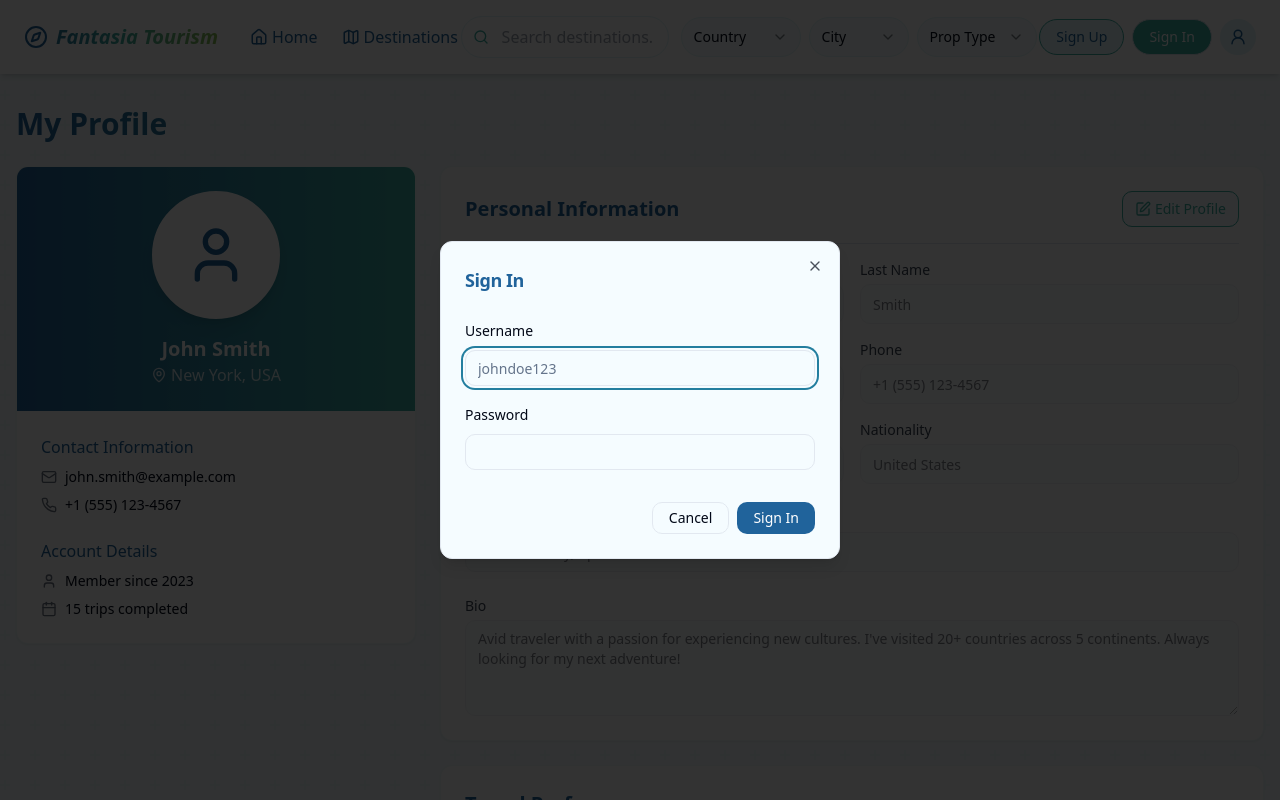
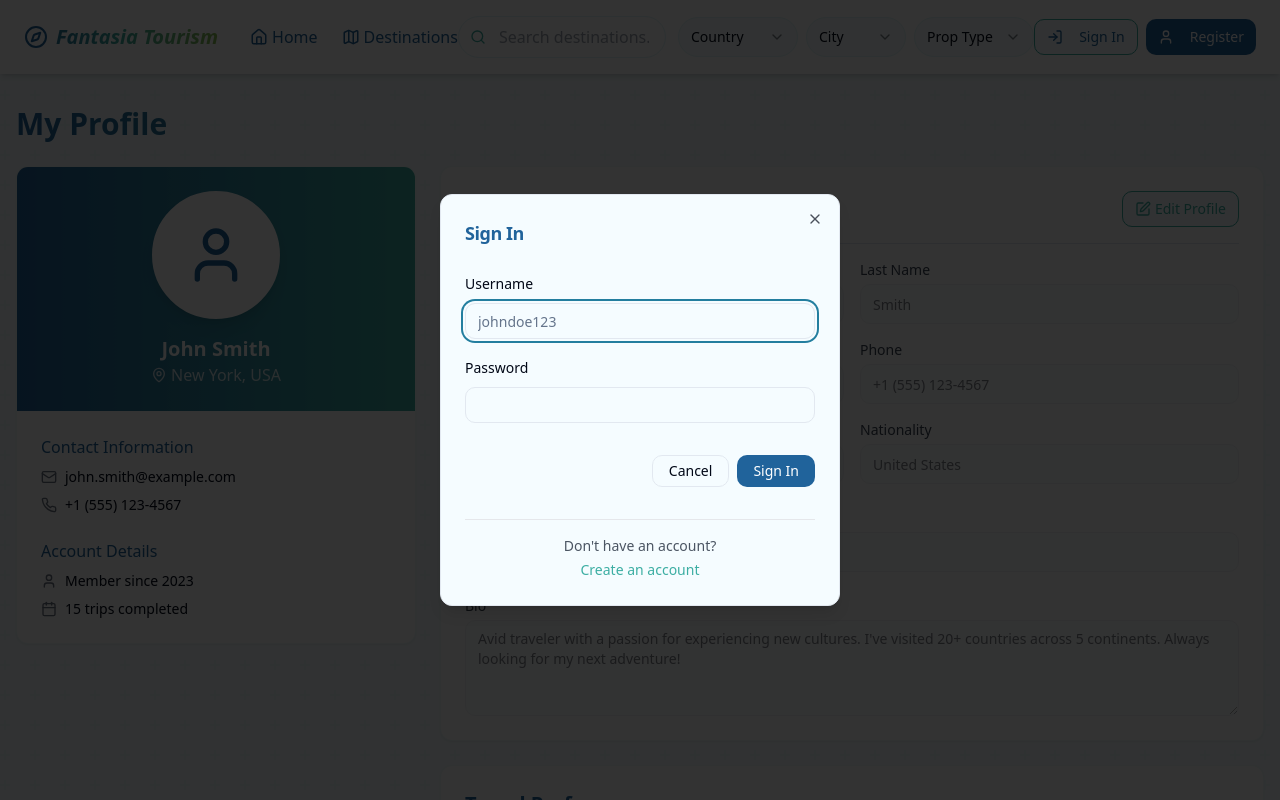
Before and after one commit to alikareemo-de/single-page-photo-dream, a React (Vite) app: page /profile in a window 1280 px wide. Both pictures are taken after a click on the button "Sign In". Shown: the top 800 px of the page. Built offline with nearby package versions, Linux system fonts and the light colour scheme.

Commit message:
feat: Implement auth-aware account icon and modals
Conditionally display the account icon based on user authentication status.  Redirect to sign-in modal when "more details" is clicked without login. Add "Sign Up" button to the sign-in modal and "Sign In" button to the register modal for navigation.

```diff
--- /dev/null
+++ b/src/components/AuthCheck.tsx
@@ -0,0 +1,78 @@
+
+import React, { useState } from 'react';
+import { useUser } from '@/contexts/UserContext';
+import SignInModal from './SignInModal';
+import RegisterModal from './RegisterModal';
+import { toast } from 'sonner';
+
+interface AuthCheckProps {
+  children: React.ReactNode;
+  fallbackMessage?: string;
+  showToast?: boolean;
+}
+
+const AuthCheck: React.FC<AuthCheckProps> = ({
+  children,
+  fallbackMessage = "Please sign in to continue",
+  showToast = true
+}) => {
+  const { user } = useUser();
+  const [isSignInModalOpen, setIsSignInModalOpen] = useState(false);
+  const [isRegisterModalOpen, setIsRegisterModalOpen] = useState(false);
+
+  const openSignInModal = () => {
+    setIsRegisterModalOpen(false);
+    setIsSignInModalOpen(true);
+  };
+
+  const openRegisterModal = () => {
+    setIsSignInModalOpen(false);
+    setIsRegisterModalOpen(true);
+  };
+
+  const handleClick = (e: React.MouseEvent) => {
+    e.preventDefault();
+    e.stopPropagation();
+
+    if (showToast) {
+      toast.info(fallbackMessage);
+    }
+
+    openSignInModal();
+  };
+
+  if (user) {
+    // User is authenticated, render children normally
+    return <>{children}</>;
+  }
+
+  // User is not authenticated, clone children and add click handler
+  const childrenWithAuth = React.Children.map(children, child => {
+    if (React.isValidElement(child)) {
+      return React.cloneElement(child, {
+        onClick: handleClick,
+      });
+    }
+    return child;
+  });
+
+  return (
+    <>
+      {childrenWithAuth}
+
+      {/* Modals with cross-referencing */}
+      <SignInModal
+        isOpen={isSignInModalOpen}
+        onClose={() => setIsSignInModalOpen(false)}
+        openRegisterModal={openRegisterModal}
+      />
+      <RegisterModal
+        isOpen={isRegisterModalOpen}
+        onClose={() => setIsRegisterModalOpen(false)}
+        openSignInModal={openSignInModal}
+      />
+    </>
+  );
+};
+
+export default AuthCheck;
--- a/src/components/AuthNav.tsx
+++ b/src/components/AuthNav.tsx
@@ -12,7 +12,7 @@ import {
   DropdownMenuTrigger,
 } from "@/components/ui/dropdown-menu";
 import { useUser } from "@/contexts/UserContext";
-import { User, LogIn, LogOut, UserCircle, Settings, Home, Building, LayoutDashboard } from "lucide-react";
+import { User, LogIn, LogOut, UserCircle, Settings, Building, LayoutDashboard } from "lucide-react";
 import SignInModal from '@/components/SignInModal';
 import RegisterModal from '@/components/RegisterModal';
 import { toast } from 'sonner';
@@ -25,6 +25,16 @@ const AuthNav: React.FC = () => {
   const handleSignOut = () => {
     signOut();
     toast.success("You've been signed out successfully");
+  };
+
+  const openSignInModal = () => {
+    setIsRegisterModalOpen(false);
+    setIsSignInModalOpen(true);
+  };
+
+  const openRegisterModal = () => {
+    setIsSignInModalOpen(false);
+    setIsRegisterModalOpen(true);
   };
 
   if (isLoading) {
@@ -93,7 +103,7 @@ const AuthNav: React.FC = () => {
           <Button
             variant="outline"
             size="sm"
-            onClick={() => setIsSignInModalOpen(true)}
+            onClick={() => openSignInModal()}
             className="h-9 px-3 border-tourism-teal text-tourism-ocean hover:bg-tourism-light-blue"
           >
             <LogIn className="mr-2 h-4 w-4" />
@@ -102,7 +112,7 @@ const AuthNav: React.FC = () => {
           <Button
             variant="default"
             size="sm"
-            onClick={() => setIsRegisterModalOpen(true)}
+            onClick={() => openRegisterModal()}
             className="h-9 px-3 bg-tourism-ocean hover:bg-tourism-teal text-white"
           >
             <User className="mr-2 h-4 w-4" />
@@ -111,14 +121,16 @@ const AuthNav: React.FC = () => {
         </div>
       )}
 
-      {/* Modals */}
+      {/* Modals with cross-referencing */}
       <SignInModal
         isOpen={isSignInModalOpen}
         onClose={() => setIsSignInModalOpen(false)}
+        openRegisterModal={openRegisterModal}
       />
       <RegisterModal
         isOpen={isRegisterModalOpen}
         onClose={() => setIsRegisterModalOpen(false)}
+        openSignInModal={openSignInModal}
       />
     </>
   );
--- a/src/components/Navigation.tsx
+++ b/src/components/Navigation.tsx
@@ -3,15 +3,10 @@ import React, { useState } from 'react';
 import { Link } from 'react-router-dom';
 import { Button } from "@/components/ui/button";
 import { Select, SelectContent, SelectItem, SelectTrigger, SelectValue } from "@/components/ui/select";
-import { Search, UserRound, Settings, HomeIcon, Compass, Map } from "lucide-react";
+import { Search, Settings, HomeIcon, Compass, Map } from "lucide-react";
 import RegisterModal from './RegisterModal';
 import SignInModal from './SignInModal';
-import {
-  DropdownMenu,
-  DropdownMenuContent,
-  DropdownMenuItem,
-  DropdownMenuTrigger,
-} from "@/components/ui/dropdown-menu";
+import AuthNav from './AuthNav';
 
 const Navigation: React.FC = () => {
   const [showRegisterModal, setShowRegisterModal] = useState(false);
@@ -83,65 +78,7 @@ const Navigation: React.FC = () => {
         </div>
       </div>
 
-      <div className="flex items-center space-x-2">
-        <Button
-          variant="outline"
-          className="bg-tourism-light-blue hover:bg-tourism-teal hover:text-white text-sm h-9 rounded-full border-tourism-teal text-tourism-ocean"
-          onClick={() => setShowRegisterModal(true)}
-        >
-          Sign Up
-        </Button>
-        <Button
-          variant="outline"
-          className="bg-tourism-teal hover:bg-tourism-ocean text-white text-sm h-9 rounded-full"
-          onClick={() => setShowSignInModal(true)}
-        >
-          Sign In
-        </Button>
-        <DropdownMenu>
-          <DropdownMenuTrigger asChild>
-            <div className="rounded-full bg-tourism-light-blue w-9 h-9 flex items-center justify-center cursor-pointer hover:bg-tourism-teal hover:text-white transition-colors">
-              <UserRound size={18} className="text-tourism-ocean" />
-            </div>
-          </DropdownMenuTrigger>
-          <DropdownMenuContent align="end" className="w-56 bg-white shadow-md rounded-xl border border-tourism-light-blue/50">
-            <div className="flex items-center p-3 border-b border-tourism-light-blue/50">
-              <div className="rounded-full bg-tourism-light-blue w-10 h-10 flex items-center justify-center mr-3">
-                <UserRound size={20} className="text-tourism-ocean" />
-              </div>
-              <div>
-                <p className="font-medium text-tourism-ocean">User name</p>
-                <p className="text-sm text-gray-500">user@example.com</p>
-              </div>
-            </div>
-            <DropdownMenuItem asChild className="hover:bg-tourism-light-blue/30">
-              <Link to="/profile" className="cursor-pointer">My Profile</Link>
-            </DropdownMenuItem>
-            <DropdownMenuItem asChild className="hover:bg-tourism-light-blue/30">
-              <Link to="/properties" className="cursor-pointer">Properties</Link>
-            </DropdownMenuItem>
-            <DropdownMenuItem asChild className="hover:bg-tourism-light-blue/30">
-              <Link to="/dashboard" className="cursor-pointer">Dashboard</Link>
-            </DropdownMenuItem>
-            <DropdownMenuItem asChild className="hover:bg-tourism-light-blue/30">
-              <Link to="/settings" className="cursor-pointer">Settings</Link>
-            </DropdownMenuItem>
-            <DropdownMenuItem className="text-tourism-coral cursor-pointer hover:bg-tourism-light-blue/30">
-              Log out
-            </DropdownMenuItem>
-          </DropdownMenuContent>
-        </DropdownMenu>
-      </div>
-
-      <RegisterModal
-        isOpen={showRegisterModal}
-        onClose={() => setShowRegisterModal(false)}
-      />
-
-      <SignInModal
-        isOpen={showSignInModal}
-        onClose={() => setShowSignInModal(false)}
-      />
+      <AuthNav />
     </nav>
   );
 };
--- a/src/components/RegisterModal.tsx
+++ b/src/components/RegisterModal.tsx
@@ -1,4 +1,3 @@
-
 import React, { useState } from 'react';
 import { zodResolver } from "@hookform/resolvers/zod";
 import { useForm } from "react-hook-form";
@@ -28,6 +27,7 @@ import { Loader2 } from "lucide-react";
 interface RegisterModalProps {
   isOpen: boolean;
   onClose: () => void;
+  openSignInModal?: () => void;
 }
 
 const formSchema = z.object({
@@ -57,7 +57,7 @@ const formSchema = z.object({
   path: ["confirmPassword"],
 });
 
-const RegisterModal: React.FC<RegisterModalProps> = ({ isOpen, onClose }) => {
+const RegisterModal: React.FC<RegisterModalProps> = ({ isOpen, onClose, openSignInModal }) => {
   const [isSubmitting, setIsSubmitting] = useState(false);
   const { setUser } = useUser();
 
@@ -215,7 +215,7 @@ const RegisterModal: React.FC<RegisterModalProps> = ({ isOpen, onClose }) => {
               />
             </div>
 
-            <DialogFooter className="pt-4 gap-2 sm:gap-0">
+            <DialogFooter className="pt-4 gap-2 sm:gap-0 flex-col sm:flex-row">
               <Button type="button" variant="outline" onClick={onClose} className="h-8 text-sm">
                 Cancel
               </Button>
@@ -230,6 +230,21 @@ const RegisterModal: React.FC<RegisterModalProps> = ({ isOpen, onClose }) => {
             </DialogFooter>
           </form>
         </Form>
+
+        <div className="text-center mt-4 pt-4 border-t border-gray-200">
+          <p className="text-sm text-gray-600">Already have an account?</p>
+          <Button
+            type="button"
+            variant="link"
+            onClick={() => {
+              onClose();
+              if (openSignInModal) openSignInModal();
+            }}
+            className="text-tourism-teal hover:text-tourism-ocean p-0 h-auto mt-1"
+          >
+            Sign in here
+          </Button>
+        </div>
       </DialogContent>
     </Dialog>
   );
--- a/src/components/SignInModal.tsx
+++ b/src/components/SignInModal.tsx
@@ -28,6 +28,7 @@ import { Loader2 } from "lucide-react";
 interface SignInModalProps {
   isOpen: boolean;
   onClose: () => void;
+  openRegisterModal?: () => void;
 }
 
 const formSchema = z.object({
@@ -39,7 +40,7 @@ const formSchema = z.object({
   }),
 });
 
-const SignInModal: React.FC<SignInModalProps> = ({ isOpen, onClose }) => {
+const SignInModal: React.FC<SignInModalProps> = ({ isOpen, onClose, openRegisterModal }) => {
   const [isSubmitting, setIsSubmitting] = useState(false);
   const { setUser } = useUser();
 
@@ -112,7 +113,7 @@ const SignInModal: React.FC<SignInModalProps> = ({ isOpen, onClose }) => {
               )}
             />
 
-            <DialogFooter className="pt-4 gap-2 sm:gap-0">
+            <DialogFooter className="pt-4 gap-2 sm:gap-0 flex-col sm:flex-row">
               <Button type="button" variant="outline" onClick={onClose} className="h-8 text-sm">
                 Cancel
               </Button>
@@ -127,6 +128,21 @@ const SignInModal: React.FC<SignInModalProps> = ({ isOpen, onClose }) => {
             </DialogFooter>
           </form>
         </Form>
+
+        <div className="text-center mt-4 pt-4 border-t border-gray-200">
+          <p className="text-sm text-gray-600">Don't have an account?</p>
+          <Button
+            type="button"
+            variant="link"
+            onClick={() => {
+              onClose();
+              if (openRegisterModal) openRegisterModal();
+            }}
+            className="text-tourism-teal hover:text-tourism-ocean p-0 h-auto mt-1"
+          >
+            Create an account
+          </Button>
+        </div>
       </DialogContent>
     </Dialog>
   );
```
